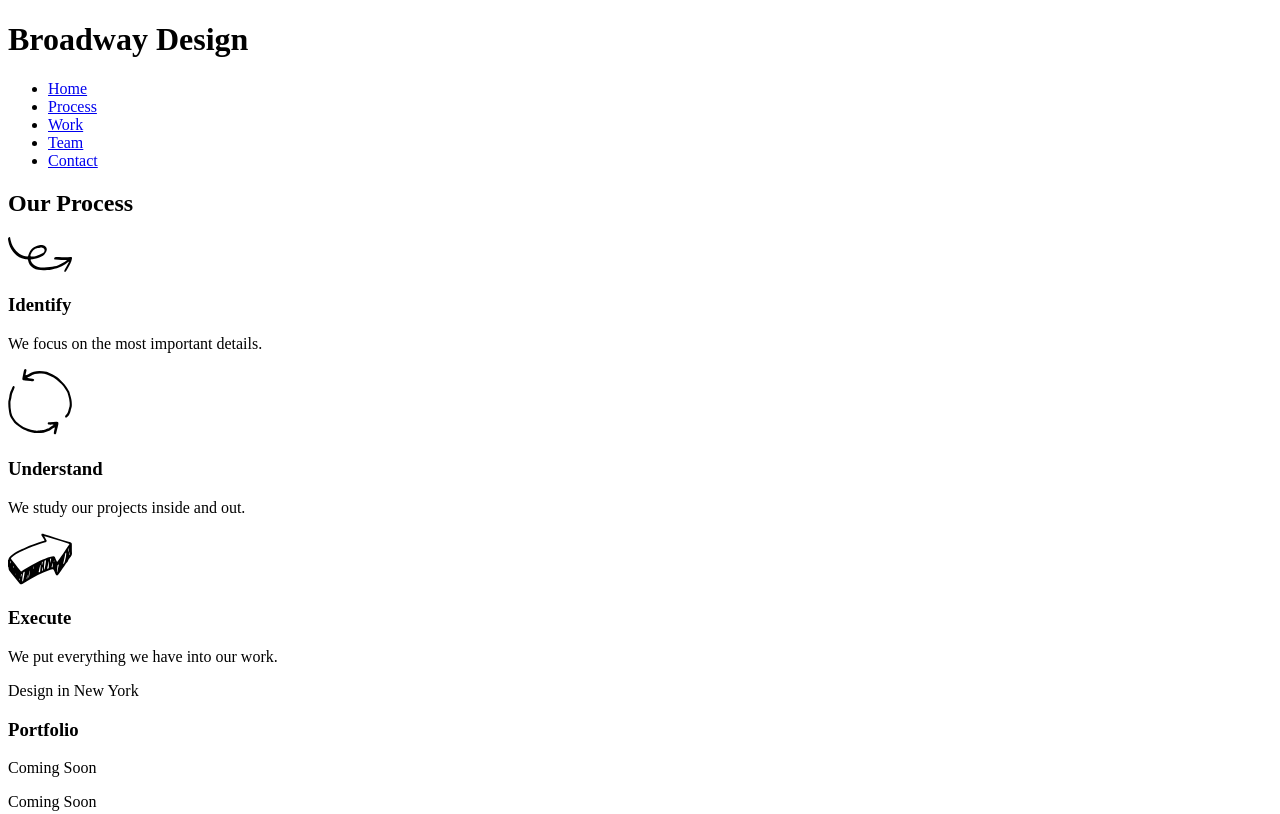
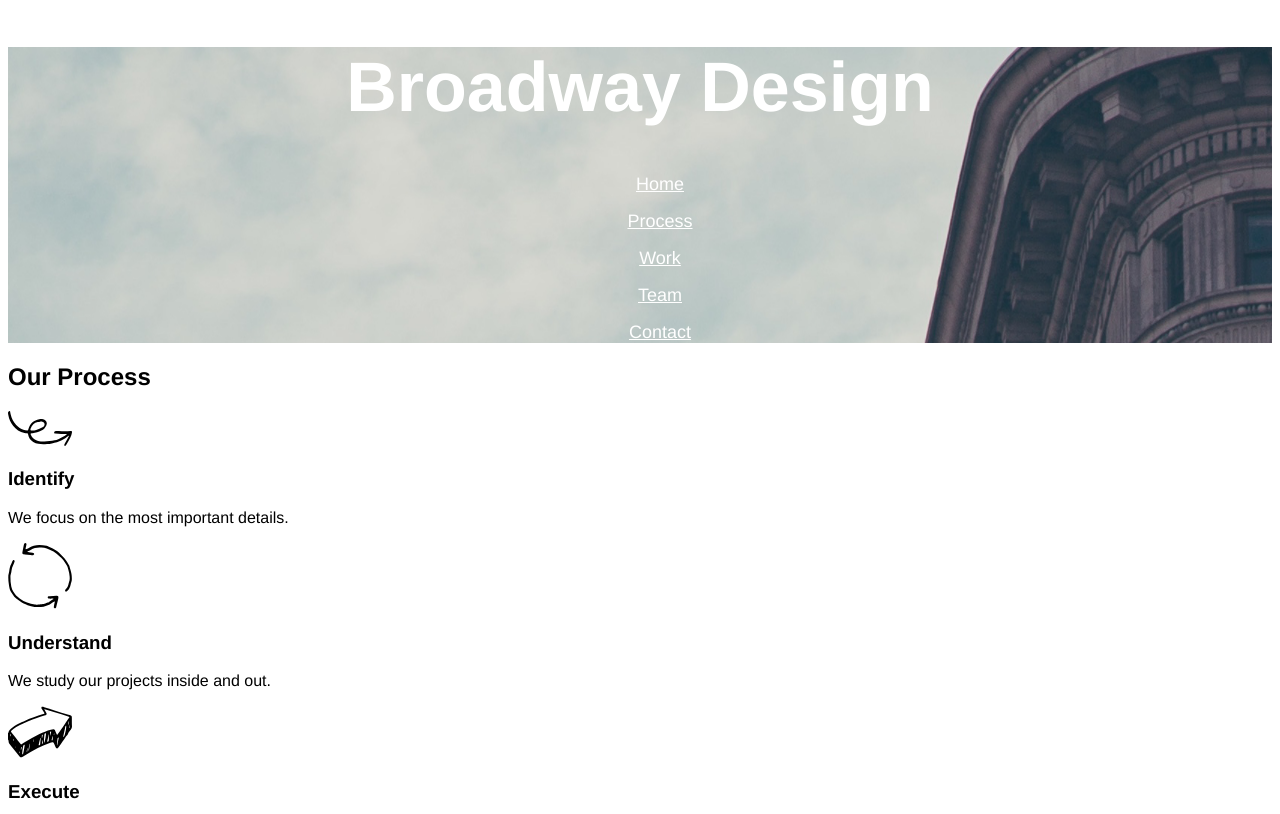
Before and after one commit to ASmith6/broadway, a plain HTML site: page index.html in a window 1280 px wide. Shown: the top 814 px of the page. Drawn offline with Linux system fonts and the light colour scheme.

Commit message:
add missing nav tag update body css and header css

```diff
--- a/index.html
+++ b/index.html
@@ -7,7 +7,7 @@
   </head>
   <body>
     <header>
-      <h1>Broadway Design</h1
+      <h1>Broadway Design</h1>
         <nav>
           <ul>
             <li><a href="#home">Home</a></li>
--- a/resources/css/styles.css
+++ b/resources/css/styles.css
@@ -0,0 +1,30 @@
+body {
+
+  font-family: Helvetica, sans-serif;
+}
+
+header {
+  background-image: url("../img/the-flatiron-building.png");
+  text-align: center;
+
+}
+
+h1 {
+  font-size: 70px;
+  font-weight: bold;
+  color: white;
+}
+nav ul {
+  list-style: none;
+}
+
+nav li {
+  margin: 16px 0;
+}
+
+ nav a {
+  font-size: 18px;
+  color: white;
+  display: block;
+
+}
```
